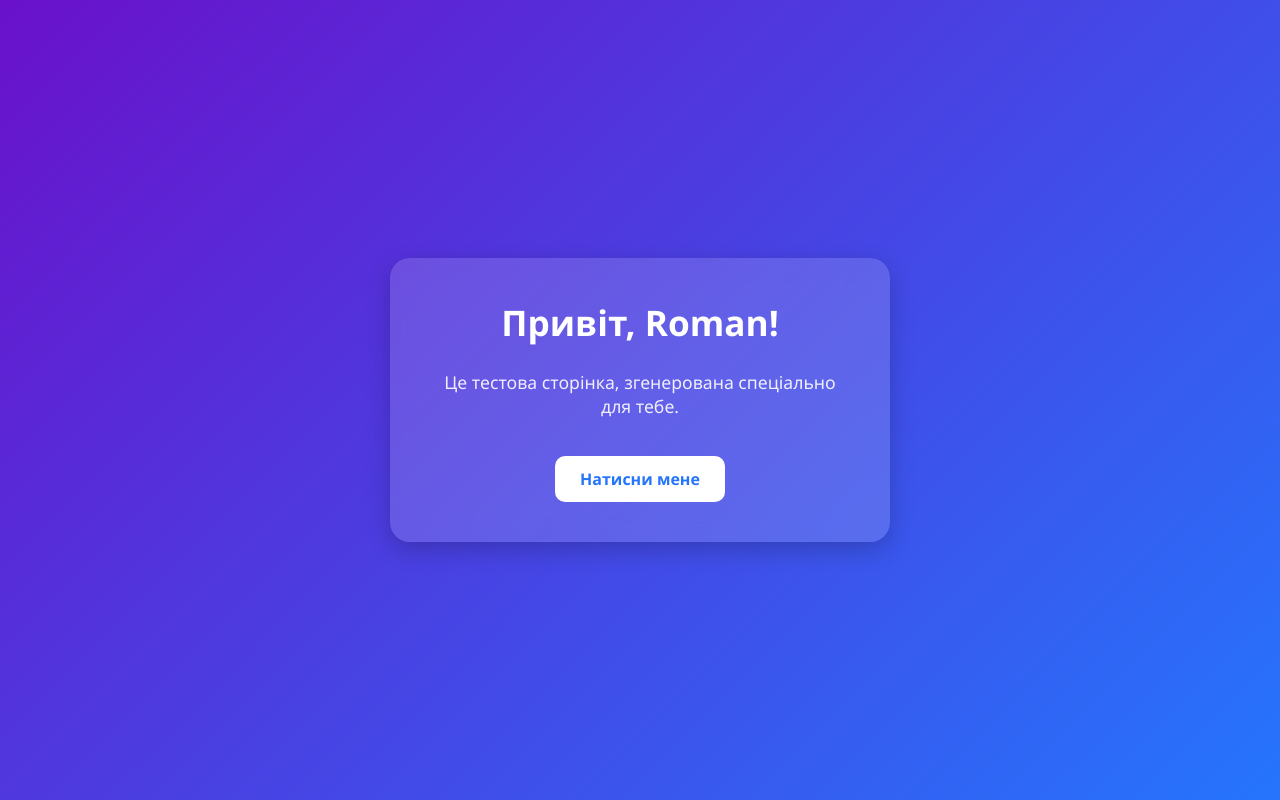
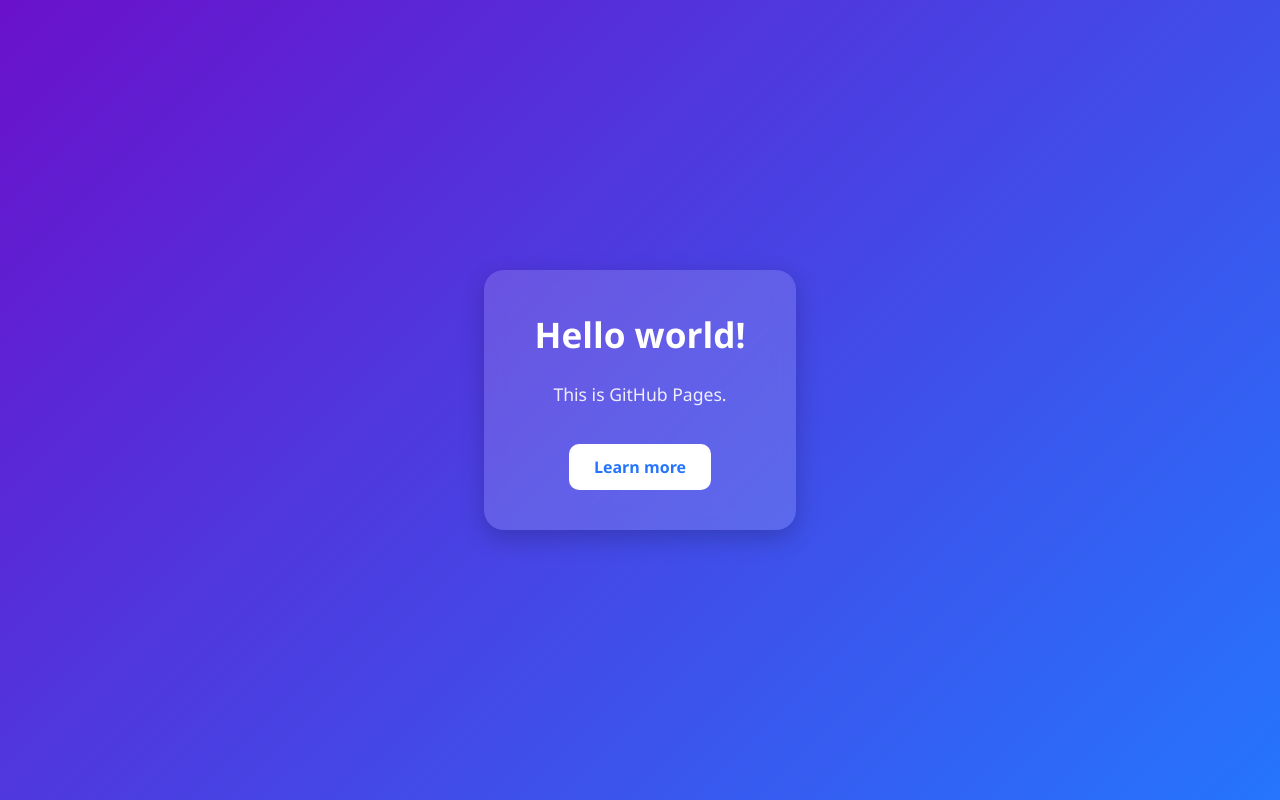
Before and after one commit to romaro23/hello-cloud, a plain HTML site: page index.html in a window 1280 px wide. Drawn offline with Linux system fonts and the light colour scheme.

Commit message:
Replace Ukrainian text with English content

```diff
--- a/index.html
+++ b/index.html
@@ -51,9 +51,9 @@
 </head>
 <body>
     <div class="card">
-        <h1>Привіт, Roman!</h1>
-        <p>Це тестова сторінка, згенерована спеціально для тебе.</p>
-        <a class="btn" href="#">Натисни мене</a>
+        <h1>Hello world!</h1>
+        <p>This is GitHub Pages.</p>
+        <a class="btn" href="#">Learn more</a>
     </div>
 </body>
 </html>
```
